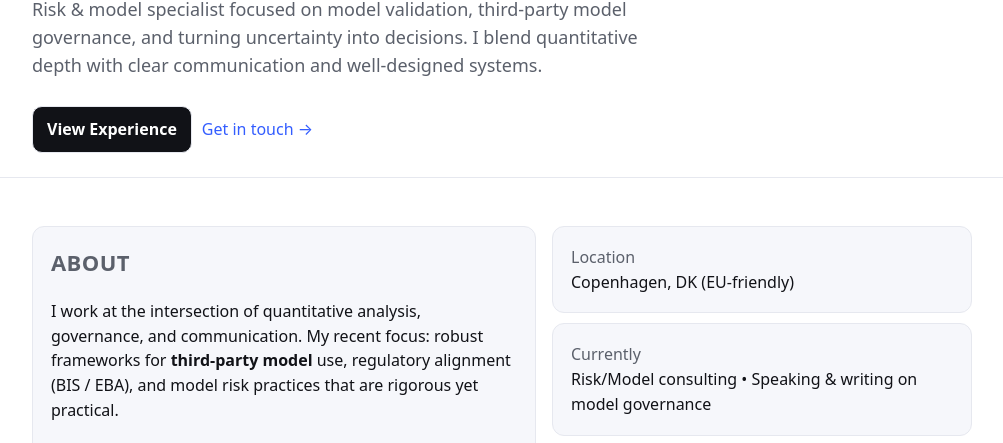
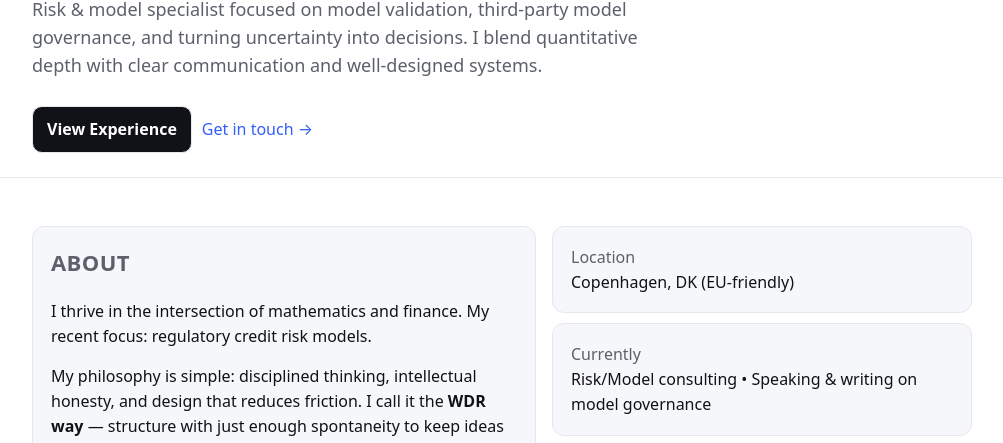
Before and after one commit to wdrlab/wdrlab.github.io, a plain HTML site: page index.html in a window 1280 px wide. Shown: the part 320-763 px from the top of the page, without its empty margins (138-1141 px from the left). Drawn offline with Linux system fonts and the light colour scheme.

Commit message:
Update index.html
Changed "About"-section

```diff
--- a/index.html
+++ b/index.html
@@ -165,7 +165,7 @@
     <div class="wrap grid grid-2">
       <div class="card stack">
         <h2>About</h2>
-        <p>I work at the intersection of quantitative analysis, governance, and communication. My recent focus: robust frameworks for <span class="k">third-party model</span> use, regulatory alignment (BIS / EBA), and model risk practices that are rigorous yet practical.</p>
+        <p>I thrive in the intersection of mathematics and finance. My recent focus: regulatory credit risk models.</p>
         <p>My philosophy is simple: disciplined thinking, intellectual honesty, and design that reduces friction. I call it the <span class="k">WDR way</span> — structure with just enough spontaneity to keep ideas alive.</p>
       </div>
       <div class="stack">
```
